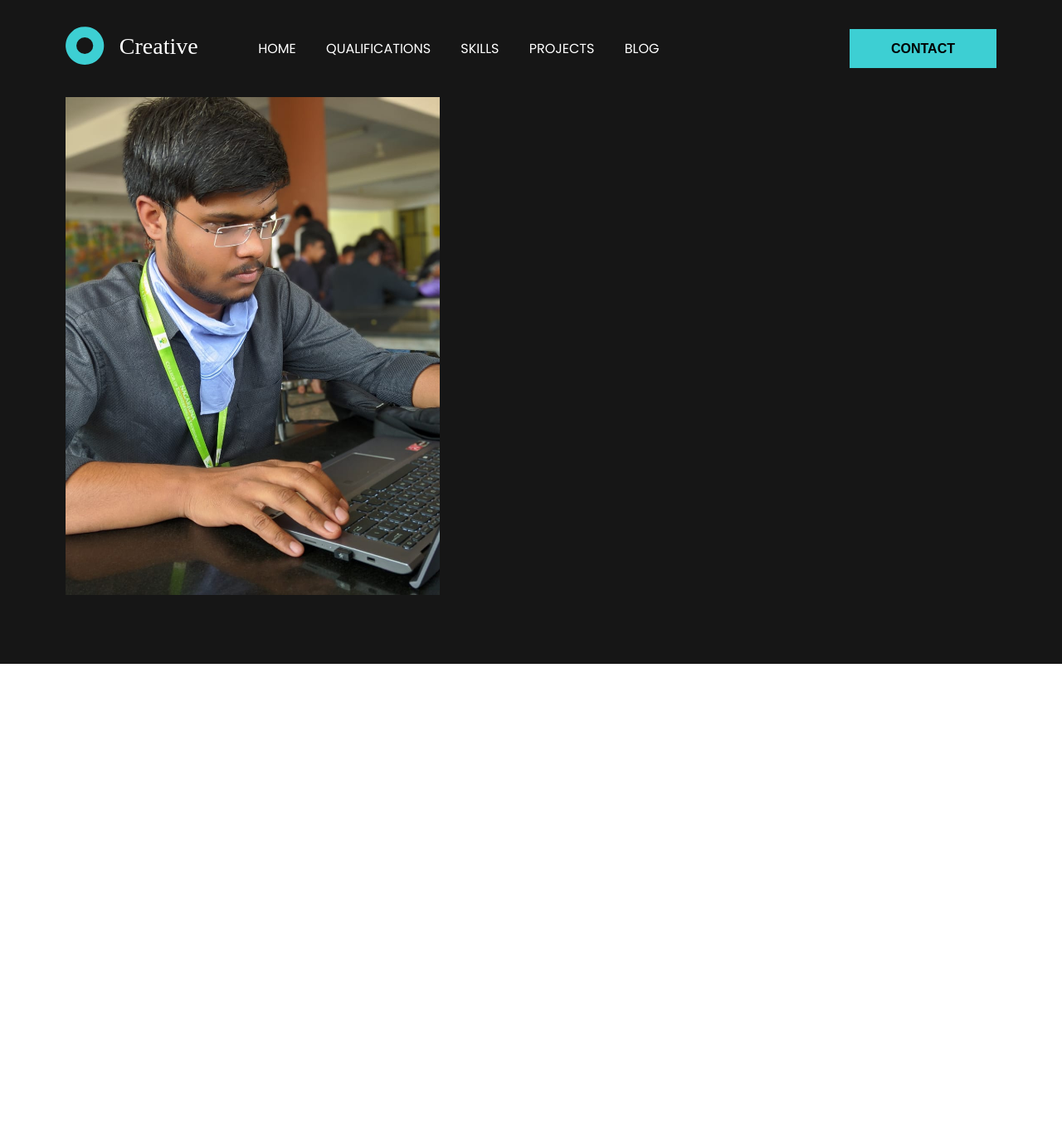
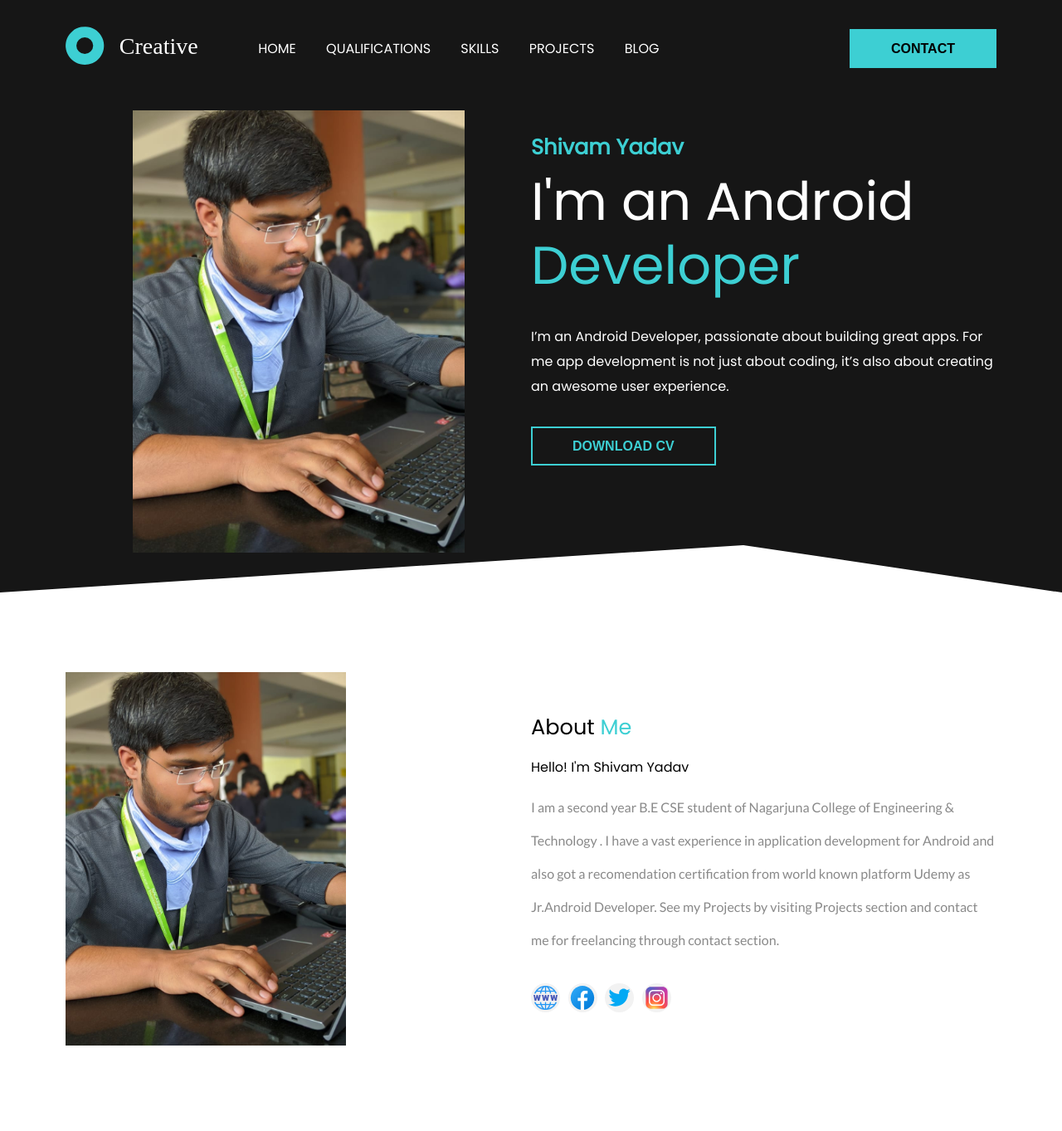
Before and after one commit to Imshivam786/Portfolio-project, a plain HTML site: page index.html in a window 1280 px wide. Shown: the whole page at 83% size. Before the commit the page ends 800 px from the top, so only its background shows below. Drawn offline with Linux system fonts and the light colour scheme.

Commit message:
version2 is committed sucessfully

```diff
--- a/css/style.css
+++ b/css/style.css
@@ -17,7 +17,7 @@ body{
 }
 header{
     background: var(--dark);
-    height: 800px;
+    clip-path: polygon(0 0, 100% 0, 100% 100%, 70% 92%,0 100%);
 }
 .container{
     max-width: 1152px;
@@ -42,3 +42,83 @@ header nav{
 header nav .branding{
     margin-right:3rem;
 }
+.hero{
+    padding: 3rem 0;
+}
+.hero .left img{
+    width: 400px;
+    margin-top: -2rem;
+}
+.hero .right{
+    color: var(--pure);
+}
+.hero .right h6{
+    font-size: 1.6rem;
+    color: var(--primary);
+    margin-bottom: 0.5rem;
+}
+.hero  .right h1{
+    font-size: 4rem;
+    font-weight: 100;
+    line-height: 1.2;
+    margin-bottom: 2rem;
+}
+.hero .right h1 span{
+    color: var(--primary);
+}
+.hero .right p{
+    line-height: 1.9;
+    margin-bottom: 2rem;
+}
+.hero .right{
+    margin-top: -7rem;
+}
+section{
+    padding: 6rem 0;
+}
+section.about .about-me-img{
+    height: 450px;
+}
+section.about h1{
+    margin-bottom: 1rem;
+    font-size: 1.6rem;
+    font-weight: 400;
+}
+section.about h1 span{
+    color: var(--primary);
+}
+section.about h3{
+    font-size: 1rem;
+    margin-bottom: 1rem;
+    font-weight: 400;
+}
+section.about p{
+   font-family: 'Lato',sans-serif;
+   color: var(--ternary);
+   line-height: 2.5;
+   margin-bottom: 2rem;
+}
+section.about .social{
+    display: flex;
+
+}
+section.about .social a{
+    background: var(--light);
+    display: flex;
+    align-items: center;
+    justify-content: center;
+    width: 35px;
+    height: 35px;
+    border-radius: 50%;
+    margin-right: 0.6rem;
+    transition: all .3s ease;
+
+}
+section.about .social a:hover{
+    background: var(--primary);
+}
+section.about .social a img{
+    width: 100%;
+    height: 100%;
+    padding: 0.5%;
+}
--- a/css/utilities.css
+++ b/css/utilities.css
@@ -28,3 +28,18 @@
     border-color: var(--primary);
     color: var(--primary);
 }
+.btn-secondary{
+    background: transparent;
+    color:var(--primary);
+    border-color: var(--primary);
+}
+.btn-secondary:hover{
+    background:var(--primary);
+    color:var(--secondary);
+}
+.flex-1{
+    flex: 1;
+}
+.justify-center{
+    justify-content: center;
+}
--- a/index.html
+++ b/index.html
@@ -5,6 +5,7 @@
   <meta name="viewport" content="width=device-width, initial-scale=1.0">
   <title>My awesome portfolio</title>
   <link href="https://fonts.googleapis.com/css2?family=Poppins&display=swap" rel="stylesheet">
+  <link href="https://fonts.googleapis.com/css2?family=Lato:wght@300;400;700&display=swap" rel="stylesheet">
   <link rel="stylesheet" href="./css/style.css">
 </head>
 
@@ -33,14 +34,45 @@
           <button class="btn btn-primary">contact</button>
         </div>
       </nav>
-      <div class="hero">
-        <div class="left">
-          <img src="./images/IMG-20210218-WA0002.jpg" alt="" height="600">
+      <div class="hero flex items-center justify-between">
+        <div class="left flex-1 flex justify-center">
+          <img src="./images/IMG-20210218-WA0002.jpg" alt="">
         </div>
-        <div class="right"></div>
+            <div class="right flex-1">
+             <h6>Shivam Yadav</h6>
+              <h1>I'm an Android <span>Developer</span></h1>
+               <p>I’m an Android Developer, passionate about building great apps.
+                 For me app development is not just about coding, it’s also about
+                  creating an awesome user experience.</p>
+                  <div>
+                    <button class="btn btn-secondary">DOWNLOAD CV</button>
+                  </div>
+            </div>
+       </div>
+   </div>
+    </header>
+
+     <section class="about">
+
+      <div class="container flex items-center">
+        <div class="flex-1">
+          <img class="about-me-img" src="./images/IMG-20210218-WA0002.jpg" alt="">
+        </div>
+      <div class="flex-1">
+        <h1>About <span>Me</span></h1>
+        <h3>Hello! I'm Shivam Yadav</h3>
+        <p>I am a second year B.E CSE student of Nagarjuna College of Engineering & Technology . I have a vast experience in application development for Android and also
+          got a recomendation certification from world known platform Udemy as Jr.Android Developer. See my Projects by visiting Projects section and contact me for freelancing through
+        contact section. </p>
+        <div class="social">
+          <a href="http://127.0.0.1:5500/index.html" target="_blank"><img src="./images/icons8-website-48.png" alt=""></a>
+          <a href="https://www.facebook.com/gudda.yadav.5205622/about"><img src="./images/icons8-facebook.svg" alt=""></a>
+          <a href="https://twitter.com/1nc20cs066" target="_blank"><img src="./images/icons8-twitter.svg" alt=""></a>
+          <a href="https://www.instagram.com/shivam_y20901/" target="_blank"><img src="./images/icons8-instagram.svg" alt=""></a>
+        </div>
+      </div>
       </div>
 
-      </div>
-    </header>
+     </section>
 </body>
 </html>
```
Also changed, not shown: images/icons8-facebook.svg (added), images/icons8-instagram.svg (added), images/icons8-pinterest.svg (added), images/icons8-twitter.svg (added), images/icons8-website-48.png (added).
